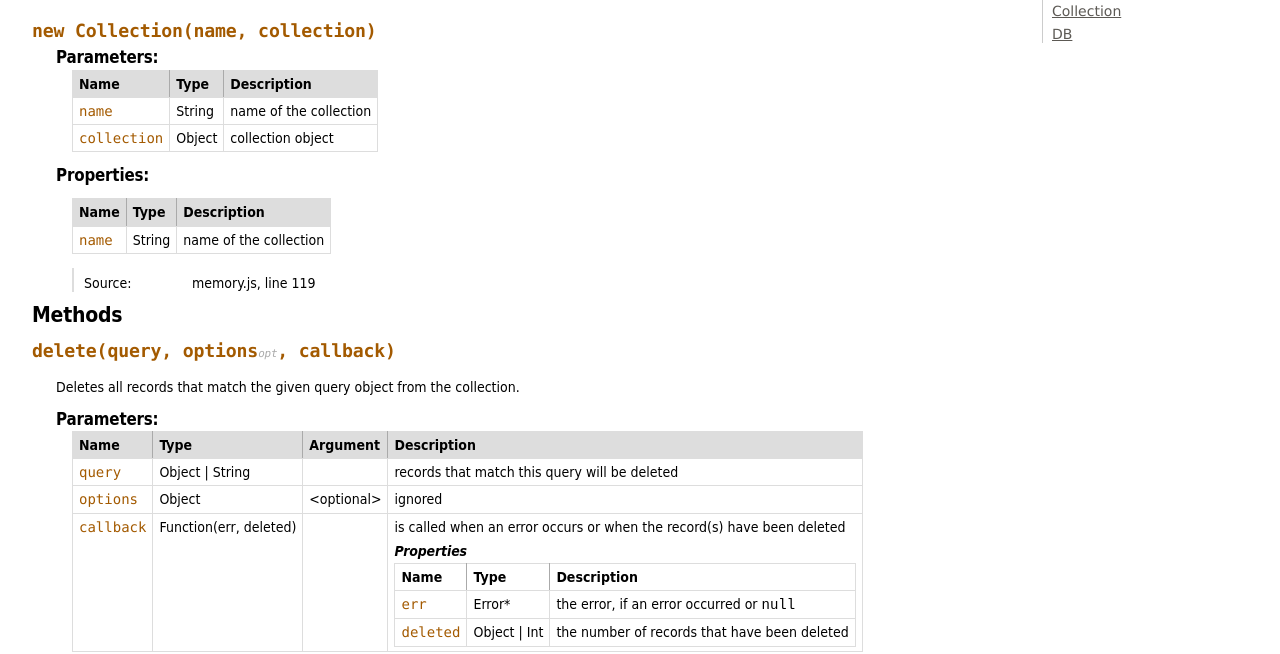
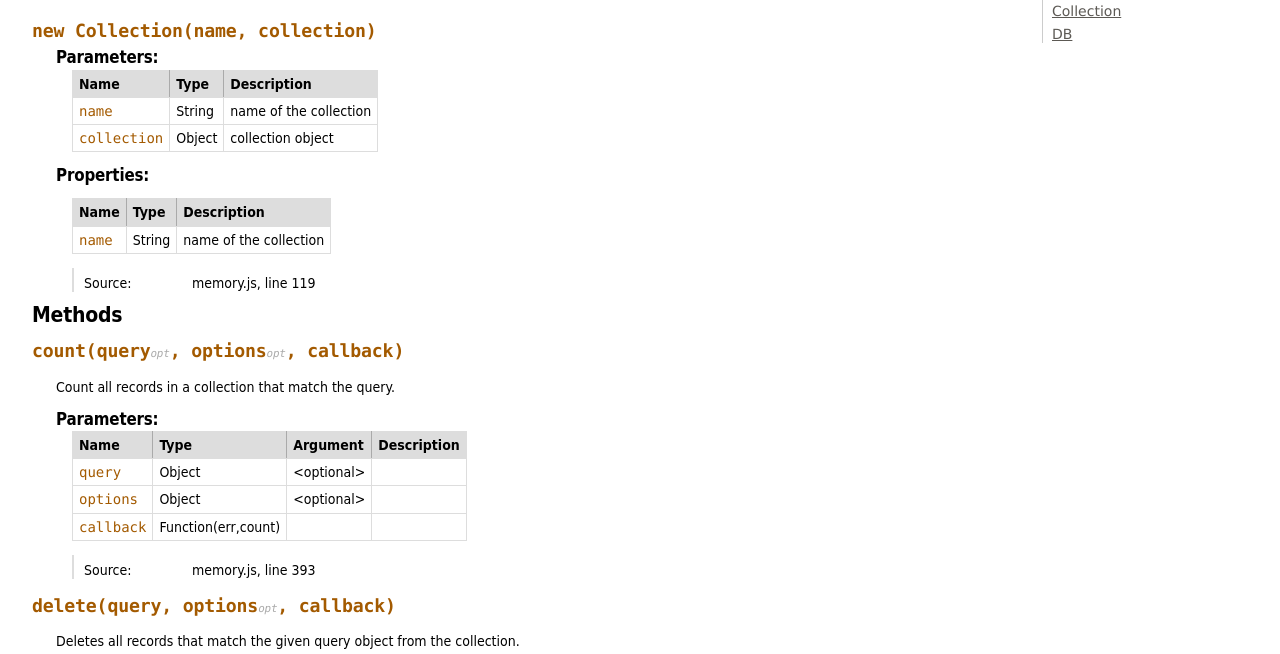
Before and after one commit to pvorb/restposten-memory, a plain HTML site: page e672816668.html in a window 1280 px wide. Shown: the part 147-801 px from the top of the page. Drawn offline with Linux system fonts and the light colour scheme.

Commit message:
Update documentation

```diff
--- a/e672816668.html
+++ b/e672816668.html
@@ -242,6 +242,189 @@
         <h3 class="subsection-title">Methods</h3>
 
         <dl>
+
+<dt>
+    <h4 class="name" id="count"><span class="type-signature"></span>count<span class="signature">(<span class="optional">query</span>, <span class="optional">options</span>, callback)</span><span class="type-signature"></span></h4>
+
+
+</dt>
+<dd>
+
+
+    <div class="description">
+        <p>Count all records in a collection that match the query.</p>
+    </div>
+
+
+
+
+
+
+
+        <h5>Parameters:</h5>
+
+
+<table class="params">
+    <thead>
+	<tr>
+
+		<th>Name</th>
+
+
+		<th>Type</th>
+
+
+		<th>Argument</th>
+
+
+
+
+		<th class="last">Description</th>
+	</tr>
+	</thead>
+
+	<tbody>
+
+
+        <tr>
+
+                <td class="name"><code>query</code></td>
+
+
+            <td class="type">
+
+
+<span class="param-type">Object</span>
+
+
+
+            </td>
+
+
+                <td class="attributes">
+
+                    &lt;optional><br>
+
+
+
+                </td>
+
+
+
+
+            <td class="description last"></td>
+        </tr>
+
+
+
+        <tr>
+
+                <td class="name"><code>options</code></td>
+
+
+            <td class="type">
+
+
+<span class="param-type">Object</span>
+
+
+
+            </td>
+
+
+                <td class="attributes">
+
+                    &lt;optional><br>
+
+
+
+                </td>
+
+
+
+
+            <td class="description last"></td>
+        </tr>
+
+
+
+        <tr>
+
+                <td class="name"><code>callback</code></td>
+
+
+            <td class="type">
+
+
+<span class="param-type">Function(err,count)</span>
+
+
+
+            </td>
+
+
+                <td class="attributes">
+
+
+
+                </td>
+
+
+
+
+            <td class="description last"></td>
+        </tr>
+
+
+	</tbody>
+</table>
+
+
+
+<dl class="details">
+
+
+
+
+
+
+
+
+
+
+
+
+
+
+
+
+
+
+
+    <dt class="tag-source">Source:</dt>
+    <dd class="tag-source"><ul class="dummy"><li>
+        memory.js, line 393
+    </li></ul></dd>
+
+
+
+
+
+
+
+</dl>
+
+
+
+
+
+
+
+
+
+</dd>
+
+
 
 <dt>
     <h4 class="name" id="delete"><span class="type-signature"></span>delete<span class="signature">(query, <span class="optional">options</span>, callback)</span><span class="type-signature"></span></h4>
@@ -1360,7 +1543,7 @@ overwrite it completely.</p>
 <br clear="both">
 
 <footer>
-    Documentation generated by <a href="https://github.com/jsdoc3/jsdoc">JSDoc 3.1.1</a> on Wed Mar 13 2013 17:14:39 GMT+0100 (CET)
+    Documentation generated by <a href="https://github.com/jsdoc3/jsdoc">JSDoc 3.1.1</a> on Tue Apr 02 2013 10:43:40 GMT+0200 (CEST)
 </footer>
 
 <script> prettyPrint(); </script>
```
Also changed, not shown: c52f61b60d.html (+1 -1 lines), index.html (+1 -1 lines), module-restposten-memory.html (+1 -1 lines).
